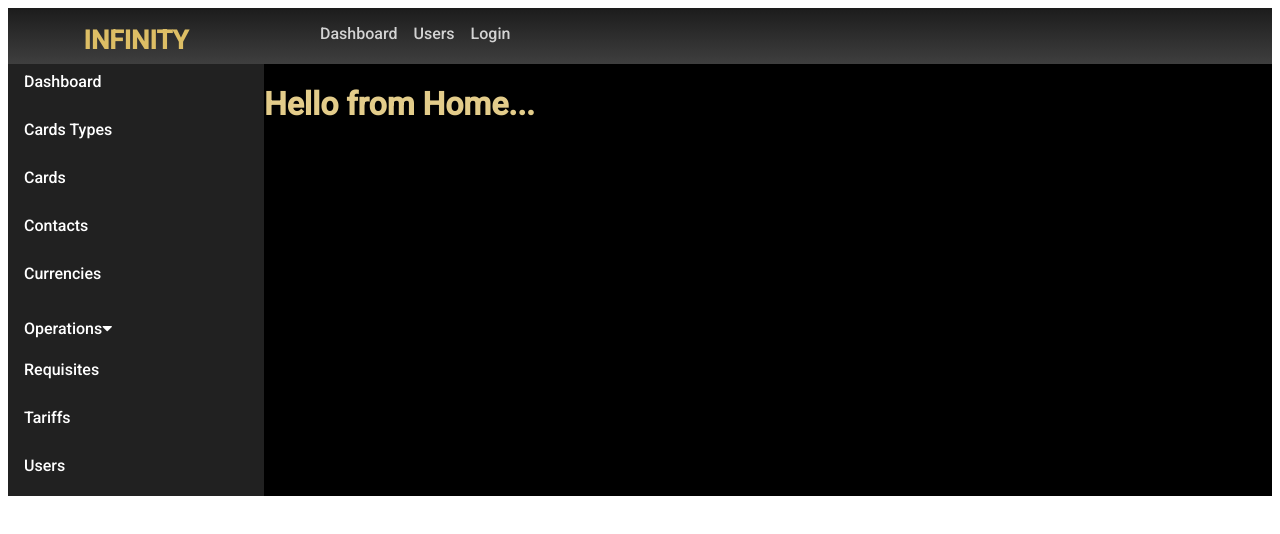
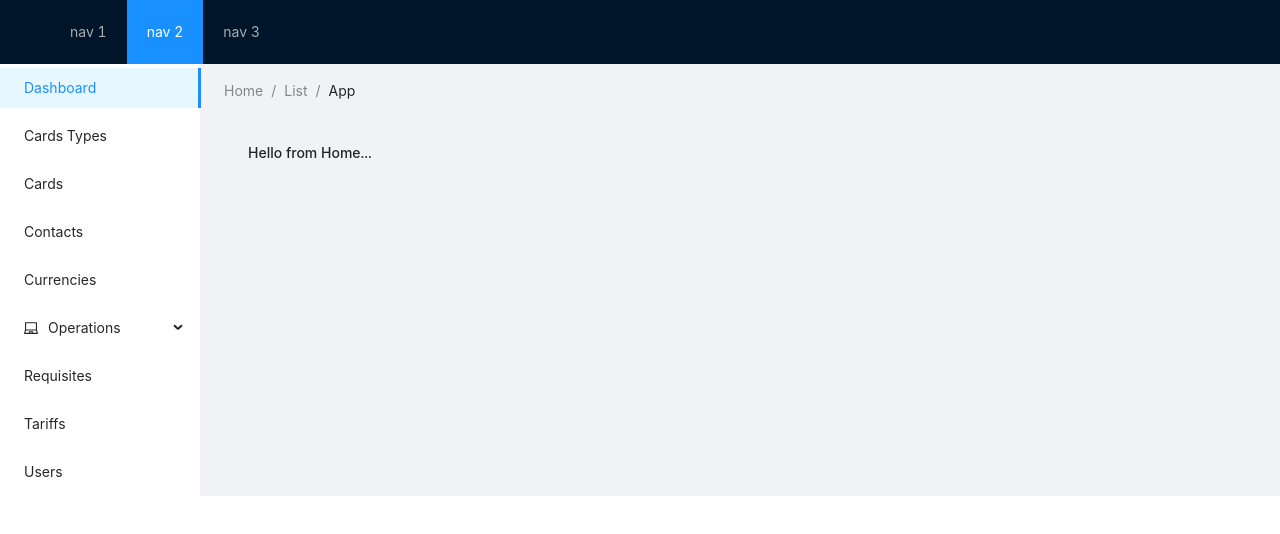
Before and after one commit to Volodymyrquo/some-cards, a React (Create React App) app: page / in a window 1280 px wide. Shown: the top 534 px of the page. Built offline with nearby package versions, Linux system fonts and the light colour scheme.

Commit message:
installed antdesign moved app to it

```diff
--- a/src/App.jsx
+++ b/src/App.jsx
@@ -1,6 +1,9 @@
 import React from 'react';
-import { Route, Switch } from 'react-router-dom';
+import 'antd/dist/antd.css';
 import './App.scss';
+import { Layout, Menu, Breadcrumb } from 'antd';
+import { LaptopOutlined } from '@ant-design/icons';
+import { Link, Route, Switch } from 'react-router-dom';
 import {
   AuthPage,
   Cards,
@@ -8,21 +11,84 @@ import {
   Contacts,
   Currencies,
   Dashboard,
-  Header,
   Home,
-  Navbar,
   Requisites,
   Tariffs,
   Users,
 } from './components';
 import { ForCards, ForUsers, Types } from './components/Operations';
 
+const { SubMenu } = Menu;
+const { Header, Content, Sider } = Layout;
+
 const App = () => {
   return (
-    <div className='app-wrapper'>
-      <Header />
-      <Navbar />
-      <div className='app-wrapper-content'>
+    <Layout>
+      <Header className='header'>
+        <div className='logo' />
+        <Menu theme='dark' mode='horizontal' defaultSelectedKeys={['2']}>
+          <Menu.Item key='1'>nav 1</Menu.Item>
+          <Menu.Item key='2'>nav 2</Menu.Item>
+          <Menu.Item key='3'>nav 3</Menu.Item>
+        </Menu>
+      </Header>
+      <Layout>
+        <Sider width={200} className='site-layout-background'>
+          <Menu
+            mode='inline'
+            defaultSelectedKeys={['1']}
+            defaultOpenKeys={['sub1']}
+            style={{ height: '100%', borderRight: 0 }}>
+            <Menu.Item key='1'>
+              <Link to='/dashboard'>Dashboard</Link>
+            </Menu.Item>
+            <Menu.Item key='2'>
+              <Link to='/cardstypes'>Cards Types</Link>
+            </Menu.Item>
+            <Menu.Item key='3'>
+              <Link to='/cards'>Cards</Link>
+            </Menu.Item>
+            <Menu.Item key='4'>
+              <Link to='/contacts'>Contacts</Link>
+            </Menu.Item>
+            <Menu.Item key='5'>
+              <Link to='/currencies'>Currencies</Link>
+            </Menu.Item>
+            <SubMenu key='sub2' icon={<LaptopOutlined />} title='Operations'>
+              <Menu.Item key='6'>
+                <Link to='/types'>Types</Link>
+              </Menu.Item>
+              <Menu.Item key='7'>
+                <Link to='/forusers'>For Users</Link>
+              </Menu.Item>
+              <Menu.Item key='8'>
+                <Link to='/forcards'>For Cards</Link>
+              </Menu.Item>
+            </SubMenu>
+            <Menu.Item key='9'>
+              <Link to='/requisites'>Requisites</Link>
+            </Menu.Item>
+            <Menu.Item key='10'>
+              <Link to='/tariffs'>Tariffs</Link>
+            </Menu.Item>
+            <Menu.Item key='11'>
+              <Link to='/users'>Users</Link>
+            </Menu.Item>
+          </Menu>
+        </Sider>
+        <Layout style={{ padding: '0 24px 24px' }}>
+          <Breadcrumb style={{ margin: '16px 0' }}>
+            <Breadcrumb.Item>Home</Breadcrumb.Item>
+            <Breadcrumb.Item>List</Breadcrumb.Item>
+            <Breadcrumb.Item>App</Breadcrumb.Item>
+          </Breadcrumb>
+          <Content
+            className='site-layout-background'
+            style={{
+              padding: 24,
+              margin: 0,
+              minHeight: 280,
+            }}>
             <Switch>
               <Route path='/' exact component={Home} />
               <Route path='/cards' component={Cards} />
@@ -40,8 +106,10 @@ const App = () => {
 
               <Route path='/login' component={AuthPage} />
             </Switch>
-      </div>
-    </div>
+          </Content>
+        </Layout>
+      </Layout>
+    </Layout>
   );
 };
 
```
Lines whose indentation alone changed are shown as unchanged.
